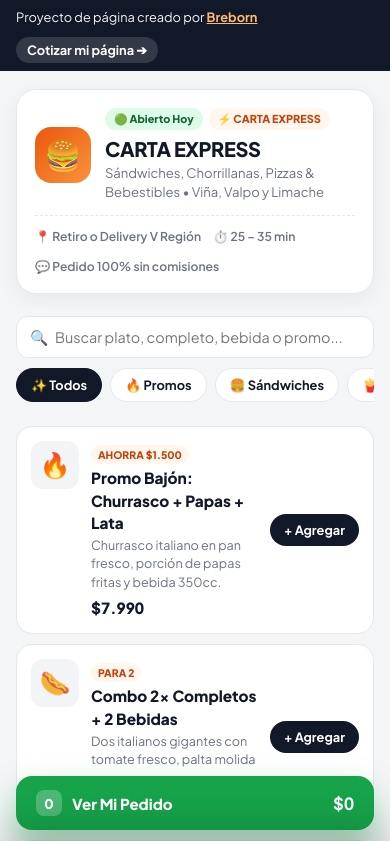
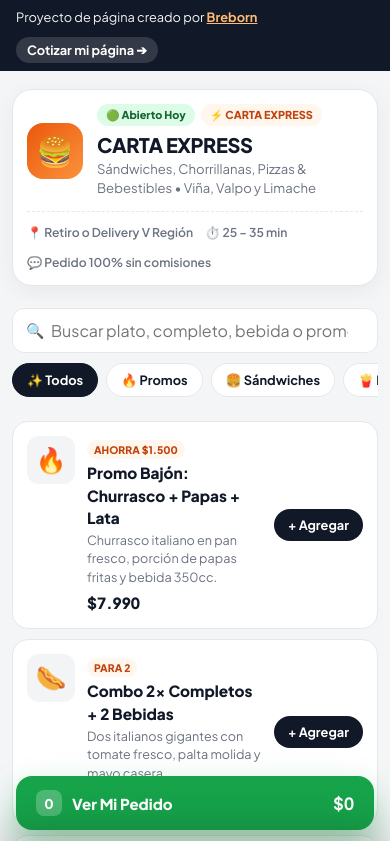
Before and after one commit to Breborn/carta-express-demo, a plain HTML site: page index.html in a window 390 px wide. Shown: the top 841 px of the page. Drawn offline with Linux system fonts and the light colour scheme.

Commit message:
fix(mobile): optimizar compatibilidad movil, inputs 16px anti-zoom iOS y desbordamiento

```diff
--- a/style.css
+++ b/style.css
@@ -20,6 +20,12 @@
   box-sizing: border-box;
   margin: 0;
   padding: 0;
+}
+
+html, body {
+  overflow-x: hidden !important;
+  max-width: 100vw;
+  width: 100%;
 }
 
 body {
@@ -671,4 +677,27 @@ a {
   .mode-switch {
     grid-template-columns: 1fr;
   }
+  .app-shell {
+    padding: 0 12px;
+  }
+  .store-card {
+    padding: 14px;
+  }
+  .store-meta-bar {
+    font-size: 0.76rem;
+  }
+  .search-wrap input,
+  .sheet-form input,
+  .sheet-form select {
+    font-size: 16px !important;
+  }
 }
+
+@media (max-width: 380px) {
+  .strip-inner {
+    flex-direction: column;
+    text-align: center;
+    gap: 4px;
+    font-size: 0.74rem;
+  }
+}
```
Also changed, not shown: index.html (+2 -2 lines).
